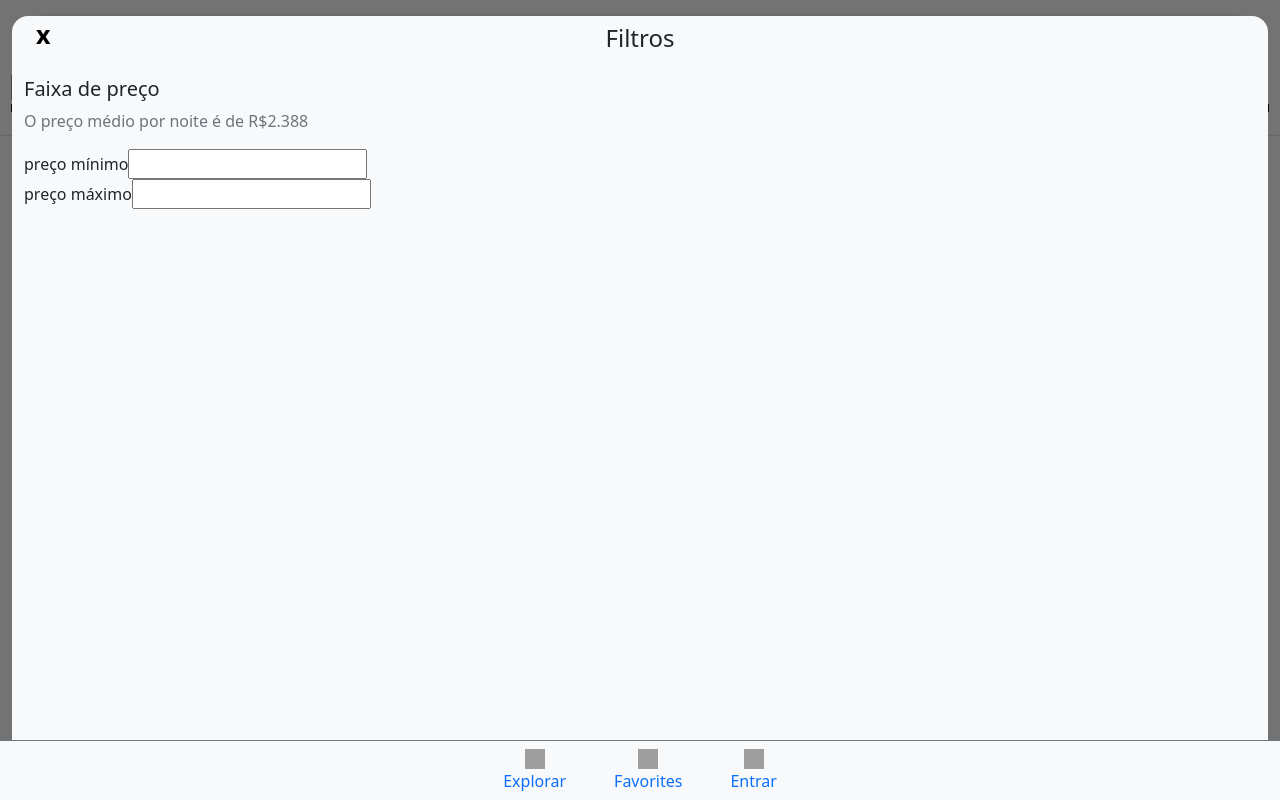
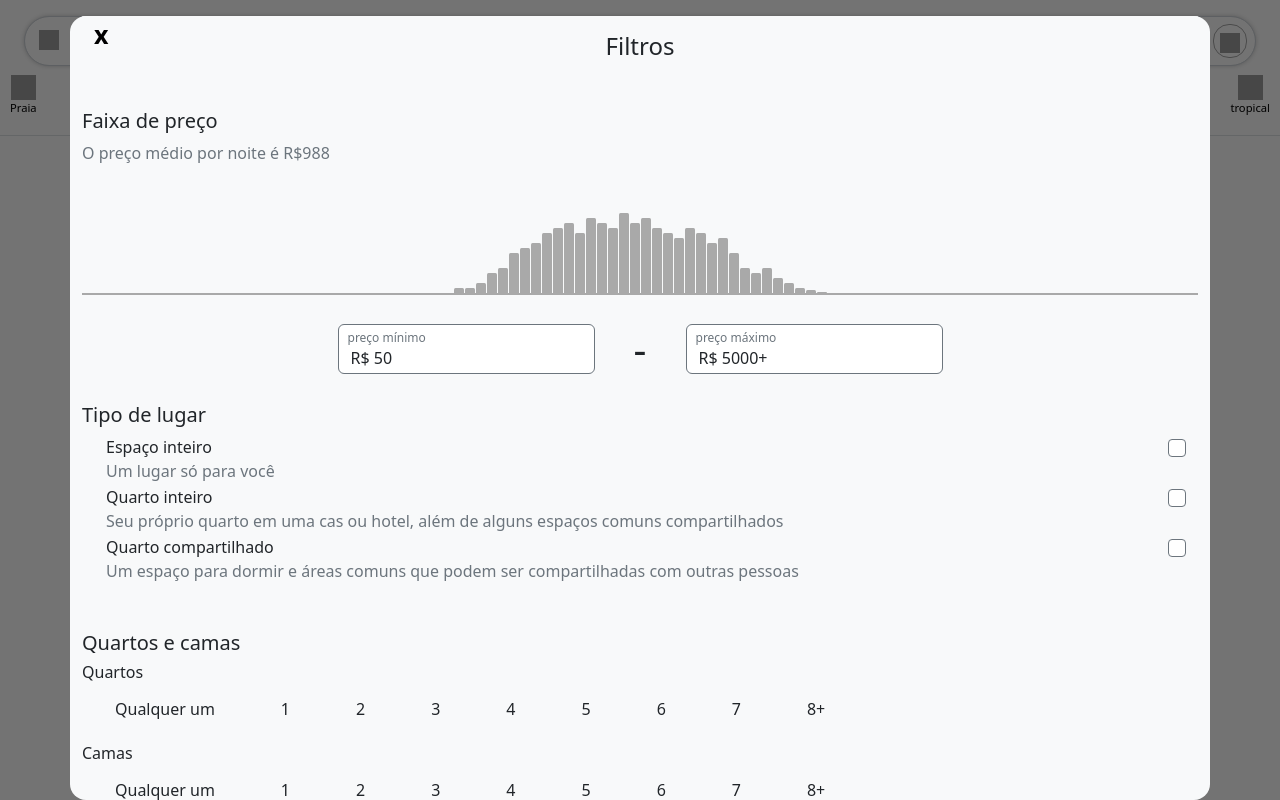
Before and after one commit to FranciscoNeto2909/MybnbApp, a React (Vite) app: page / in a window 1280 px wide. Built offline with nearby package versions, Linux system fonts and the light colour scheme; grey boxes are pictures that could not be loaded.

Commit message:
property types added in filter component

```diff
--- a/src/App.jsx
+++ b/src/App.jsx
@@ -1,4 +1,4 @@
-import React from "react"
+import React, { useState } from "react"
 import { Routes, Route } from "react-router-dom"
 import Login from "./pages/Login"
 import Home from "./pages/Home"
@@ -6,12 +6,15 @@ import Favorites from "./pages/Favorites"
 import NotFound from "./pages/NotFound"
 import Nav from "./components/Nav"
 export default function App() {
-
+  const [opened, setOpened] = useState(true)
+  function handleOpenFilter() {
+      setOpened(!opened)
+  }
   return (
     <div className="App">
-      <Nav/>
+      {!opened && <Nav/>}
       <Routes>
-        <Route path="/" element={<Home />} />
+        <Route path="/" element={<Home opened={opened} handleOpenFilter={handleOpenFilter} />} />
         <Route path="/login" element={<Login />} />
         <Route path="/favorites" element={<Favorites/>}/>
         <Route path="*" element={<NotFound />} />
--- a/src/components/AcomodationsFilter.jsx
+++ b/src/components/AcomodationsFilter.jsx
@@ -1,25 +1,117 @@
-export default function AcomodationsFilter({handleOpenFilter}) {
-    return(
+import { useState } from "react"
+
+export default function AcomodationsFilter({ handleOpenFilter }) {
+    const sizes = [5, 5, 10, 20, 25, 40, 45, 50, 60, 65, 70, 60, 75, 70, 65, 80, 70, 75, 65, 60, 55, 65, 60, 50, 55, 40, 25, 20, 25, 15, 10, 5, 3, 1]
+    const quantity = ["Qualquer um", 1, 2, 3, 4, 5, 6, 7, "8+"]
+    const [bRoom, setBRoom] = useState("")
+    const [room, setRoom] = useState("")
+    const [bthRoom, setBthRoom] = useState("")
+
+    return (
         <div className="acmd-filter-container container-fluid d-flex position-absolute top-0 pt-3">
-            <div className="acmd-filte container-fluid rounded-4 bg-light">
-                <header className="container-fluid position-relative pt-2">
+            <div className="acmd-filter container rounded-4 bg-light position-relative">
+                <header className="acmd-header pt-3 position-sticky top-0 container-fluid bg-light">
                     <button className="close-btn position-absolute border-0 fw-bold m-0 p-0 top-0 bg-transparent" onClick={handleOpenFilter}>x</button>
                     <h1 className="text-center fs-4">Filtros</h1>
                 </header>
-            <div className="acmd-price mt-4">
-                <h2 className="fs-5">Faixa de preço</h2>
-                <p className="acmd-price-desc text-secondary">O preço médio por noite é de R$2.388</p>
-                <div className="price-table">
-                    <div className="min-price-container">
-                        <label htmlFor="minPrice">preço mínimo</label>
-                        <input type="text" id="minPrice"/>
-                    </div>
-                    <div className="max-price-container">
-                        <label htmlFor="maxPrice">preço máximo</label>
-                        <input type="text" id="maxPrice" />
-                    </div>
-                </div>
-            </div>
+                <main className="filter-main">
+                    <section className="acmd-price mt-4">
+                        <h2 className="fs-5 mt-5">Faixa de preço</h2>
+                        <p className="acmd-price-desc text-secondary">O preço médio por noite é R$988</p>
+                        <div className="acmd-price-table container-fluid d-flex mb-4 align-items-baseline mt-5 justify-content-center">
+                            {
+                                sizes.map((size, i) => (
+                                    <div key={i} style={{ height: `${size}px` }} className="acmd-price-item"></div>
+                                ))
+                            }
+                        </div>
+                        <div className="price-table container-fluid d-flex align-items-center justify-content-center">
+                            <div className="min-price-container position-relative">
+                                <label htmlFor="minPrice" className="price-lbl position-absolute text-secondary" >preço mínimo</label>
+                                <input type="text" id="minPrice" className="price-input form-control pt-4 border-secondary" value={`R$ ${50}`} onChange={() => { }} />
+                            </div>
+                            <span className="col-1 fs-1 fw-light text-center">-</span>
+                            <div className="max-price-container position-relative">
+                                <label htmlFor="maxPrice" className="price-lbl position-absolute text-secondary" >preço máximo</label>
+                                <input type="text" id="maxPrice" className="price-input form-control pt-4 border-secondary" value={`R$ ${5000}+`} onChange={() => { }} />
+                            </div>
+                        </div>
+                    </section>
+                    <section className="place-type">
+                        <h2 className="mt-4 fs-5">Tipo de lugar</h2>
+                        <div className="form-check container d-flex justify-content-between">
+                            <label className="form-check-label" htmlFor="espaco">
+                                Espaço inteiro <br /> <span className="text-secondary">Um lugar só para você</span>
+                            </label>
+                            <input className="form-check-input border-secondary p-2" type="checkbox" value="" id="espaco" />
+                        </div>
+                        <div className="form-check container d-flex justify-content-between">
+                            <label className="form-check-label" htmlFor="quarto">
+                                Quarto inteiro <br /> <span className="text-secondary">Seu próprio quarto em uma cas ou hotel, além de alguns espaços comuns compartilhados</span>
+                            </label>
+                            <input className="form-check-input border-secondary p-2" type="checkbox" value="" id="quarto" />
+                        </div>
+                        <div className="form-check container d-flex justify-content-between">
+                            <label className="form-check-label" htmlFor="compartilhado">
+                                Quarto compartilhado <br /> <span className="text-secondary">Um espaço para dormir e áreas comuns que podem ser compartilhadas com outras pessoas</span>
+                            </label>
+                            <input className="form-check-input border-secondary p-2" type="checkbox" value="" id="compartilhado" />
+                        </div>
+                    </section>
+                    <section className="mt-5">
+                        <h2 className="fs-5">Quartos e camas</h2>
+                        <div className="comodos-container mb-3">
+                            <h5 className="fs-6 ">Quartos</h5>
+                            <div className="comodos-carroussel d-flex">
+                                {
+                                    quantity.map(option => (
+                                        <button className="btn rounded-5 mx-2 px-4">{option}</button>
+                                    ))
+                                }
+                            </div>
+                        </div>
+                        <div className="comodos-container mb-3">
+                            <h5 className="fs-6">Camas</h5>
+                            <div className="comodos-carroussel d-flex">
+                                {
+                                    quantity.map(option => (
+                                        <button className="btn rounded-5 mx-2 px-4">{option}</button>
+                                    ))
+                                }
+                            </div>
+                        </div><div className="comodos-container  mb-3">
+                            <h5 className="fs-6">Banheiros</h5>
+                            <div className="comodos-carroussel d-flex">
+                                {
+                                    quantity.map(option => (
+                                        <button className="btn rounded-5 mx-2 px-4"> {option}</button>
+                                    ))
+                                }
+                            </div>
+                        </div>
+                    </section>
+                    <section>
+                        <h2 className="fs-5">Tipo de propriedade</h2>
+                        <div className="property-container">
+                            <div className="property">
+                                <img src="" alt="" />
+                                <p>Casa</p>
+                            </div>
+                            <div className="property">
+                                <img src="" alt="" />
+                                <p>Apartamento</p>
+                            </div>
+                            <div className="property">
+                                <img src="" alt="" />
+                                <p>Casa de hóspedes</p>
+                            </div>
+                            <div className="property">
+                                <img src="" alt="" />
+                                <p>hotel</p>
+                            </div>
+                        </div>
+                    </section>
+                </main>
             </div>
         </div>
     )
--- a/src/components/AcomodationsTypes.jsx
+++ b/src/components/AcomodationsTypes.jsx
@@ -10,7 +10,7 @@ export default function AcomodationTypes() {
         },
         {
             name:"Ilhas",
-            img:"https://prints.ultracoloringpages.com/e103a56e1386cc746c78fd0f4291c5bd.png"
+            img:"https://www.colorironline.com/images/imgcolor/desenho-ilha-deserta-2-para-colorir.jpg"
         },
         {
             name:"Surf",
@@ -31,7 +31,7 @@ export default function AcomodationTypes() {
                 {
                     types.map((type, i) => <button key={i} className="types-item d-flex flex-column align-items-center">
                         <img src={type.img} alt="" className="types-item-img"/>
-                        <p>{type.name}</p>
+                        <p className="">{type.name}</p>
                     </button>)
                 }
             </div>
--- a/src/index.css
+++ b/src/index.css
@@ -144,15 +144,50 @@
 }
 .acmd-filter-container{
   height: 100vh;
+  z-index: 2;
   background-color: rgba(0, 0, 0, 0.550);
 }
+.filter-main{
+  min-height: 100%;
+}
 .acmd-filter{
-  height: 100%;
+  overflow-y: auto;
+}
+.acmd-header{
+  z-index: 1;
 }
 .close-btn{
   font-size: 25px;
 }
-
+.filter-header{
+  width: 100%;
+}
+.price-lbl{
+  font-size: .75rem;
+  left: 10px;
+  top: 5px;
+}
+.price-input {
+  height: 50px;
+}
+.acmd-price-table{
+  border-bottom: 2px solid #a9a9a9;
+}
+.acmd-price-item{
+  height: 20px;
+  width: 10px;
+  background-color: #a9a9a9;
+  margin-left: 0.5px;
+  margin-right: 0.5px;
+  border-radius: 1.5px 1.5px 0px 0px;
+}
+.comodos-carroussel{
+  overflow-x: scroll;
+  white-space: nowrap;
+}
+.comodos-carroussel::-webkit-scrollbar{
+  width: 0;
+}
 @media (max-width: 700px) {
   .search-desc-item{
   font-size: .7rem;
--- a/src/pages/Home.jsx
+++ b/src/pages/Home.jsx
@@ -1,12 +1,7 @@
 import AcomodationTypes from "../components/AcomodationsTypes";
 import SearchBar from "../components/SearchBar";
 import AcomodationsFilter from "../components/AcomodationsFilter";
-import { useState } from "react";
-export default function Home() {
-    const [opened, setOpened] = useState(true)
-    function handleOpenFilter() {
-        setOpened(!opened)
-    }
+export default function Home({opened, handleOpenFilter}) {
     return (
         <div>
             <header className="border-bottom">
```
